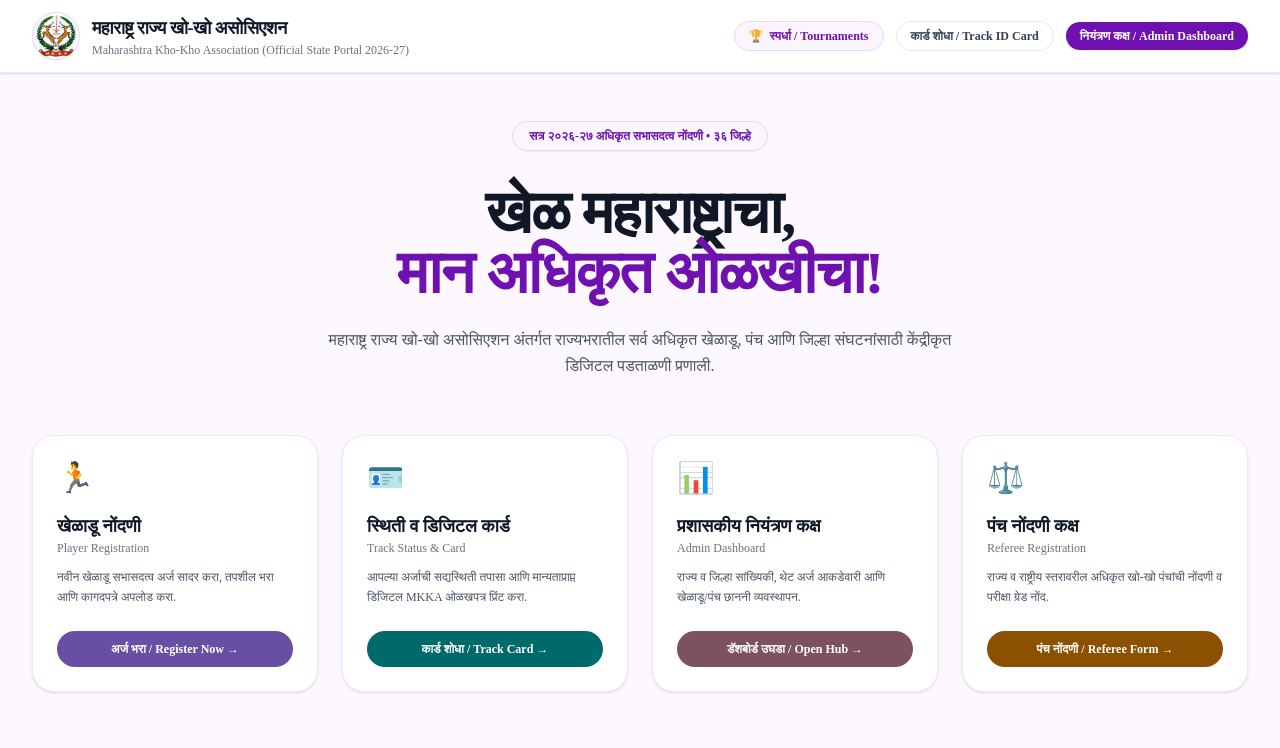
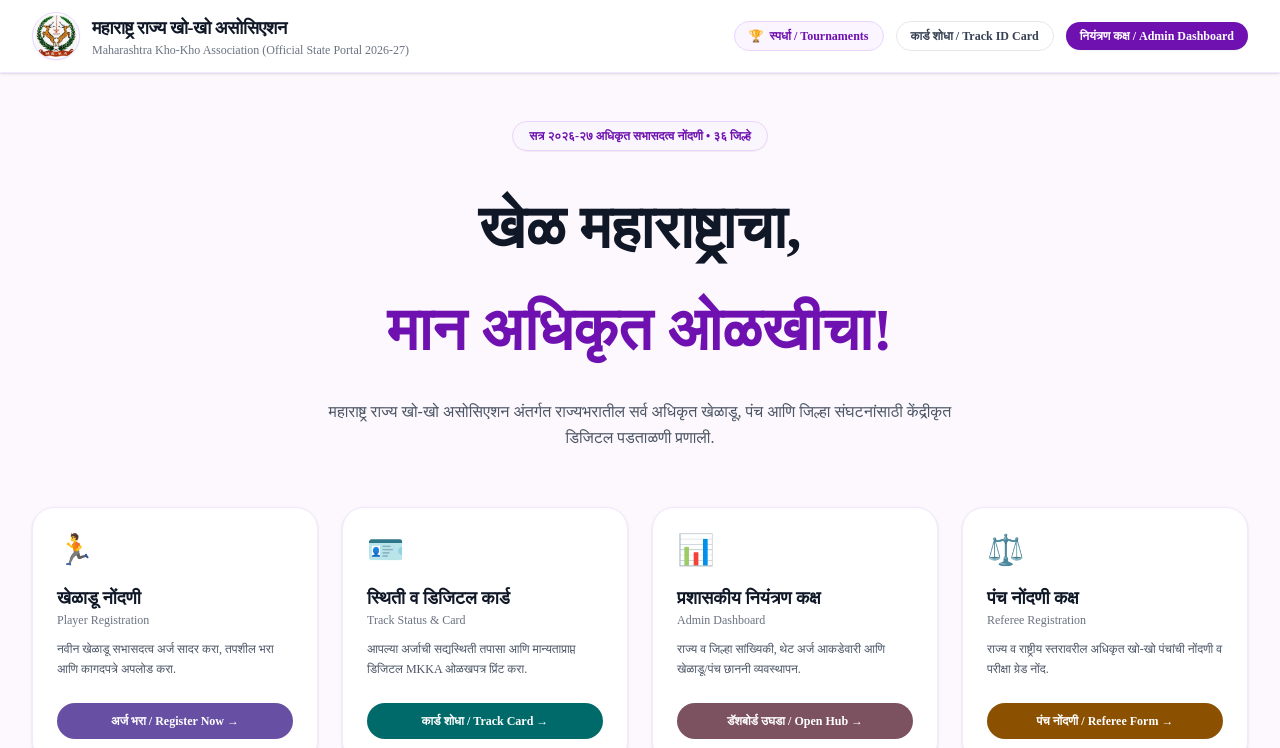
Before and after one commit to KshitijPilankar/mkka-portal, a Next.js app in the folder web/: page / in a window 1280 px wide. Shown: the top 748 px of the page. Built offline with nearby package versions, Linux system fonts and the light colour scheme.

Commit message:
fix: resolve hero title text overlap for Marathi font

```diff
--- a/web/src/app/page.tsx
+++ b/web/src/app/page.tsx
@@ -11,8 +11,9 @@ export default function HomePage() {
             <span>सत्र २०२६-२७ अधिकृत सभासदत्व नोंदणी • ३६ जिल्हे</span>
           </div>
 
-          <h1 className="mt-8 text-4xl font-extrabold tracking-tight text-gray-900 sm:text-5xl md:text-6xl">
-            खेळ महाराष्ट्राचा, <br />
+          {/* Heading with gap fix to prevent overlap */}
+          <h1 className="mt-8 flex flex-col items-center gap-2 text-3xl font-extrabold text-gray-900 sm:text-5xl md:text-6xl sm:gap-3 leading-normal">
+            <span>खेळ महाराष्ट्राचा,</span>
             <span className="text-purple-800">मान अधिकृत ओळखीचा!</span>
           </h1>
 
```
